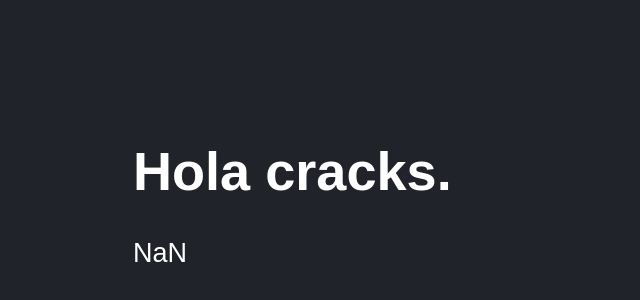
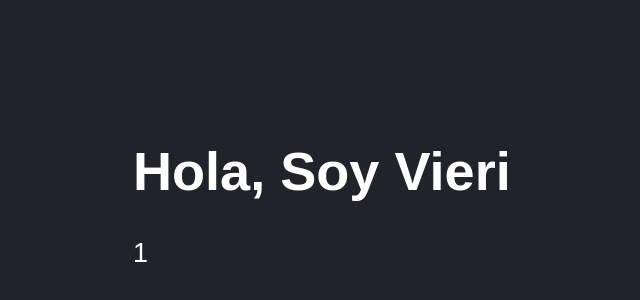
Before and after one commit to VieriElCrack1/CounterAppReactJS, a React (Vite) app: page / in a window 1280 px wide. Shown: the part 44-344 px from the top of the page, without its empty margins (15-655 px from the left). Built offline with nearby package versions, Linux system fonts and the light colour scheme.

Commit message:
feat: PropTypes

```diff
--- a/package.json
+++ b/package.json
@@ -10,6 +10,7 @@
     "preview": "vite preview"
   },
   "dependencies": {
+    "prop-types": "^15.8.1",
     "react": "^19.1.0",
     "react-dom": "^19.1.0"
   },
--- a/src/FirstApp.jsx
+++ b/src/FirstApp.jsx
@@ -1,11 +1,16 @@
+import PropTypes from 'prop-types';
 
 export const FirstApp = ( { title, subTitle } ) => {
+
     return (
         <>
-            {/* <h1>{ newMessage.message }</h1> */}
-            {/* <code>{ JSON.stringify(newMessage) }</code> */}
             <h1>{ title }</h1>
-            <p>{ subTitle + 1 }</p>
+            <p>{ subTitle }</p>
         </>
     )
 }
+
+FirstApp.propTypes = {
+    title: PropTypes.string.isRequired,
+    subTitle: PropTypes.number.isRequired,
+}
--- a/src/main.jsx
+++ b/src/main.jsx
@@ -5,8 +5,6 @@
 
 ReactDOM.createRoot(document.getElementById('root')).render(
     <React.StrictMode>
-        <FirstApp title='Hola cracks.' />
-        {/* subTitle='123' */}
-        {/* <FirstApp title='Hola cracks.' subTitle={ 123 } /> */}
+        <FirstApp title='Hola, Soy Vieri' subTitle={ 1 }/>
     </React.StrictMode>
 );
```
Also changed, not shown: 1 other file (tests, documents, lock files or other folders).
